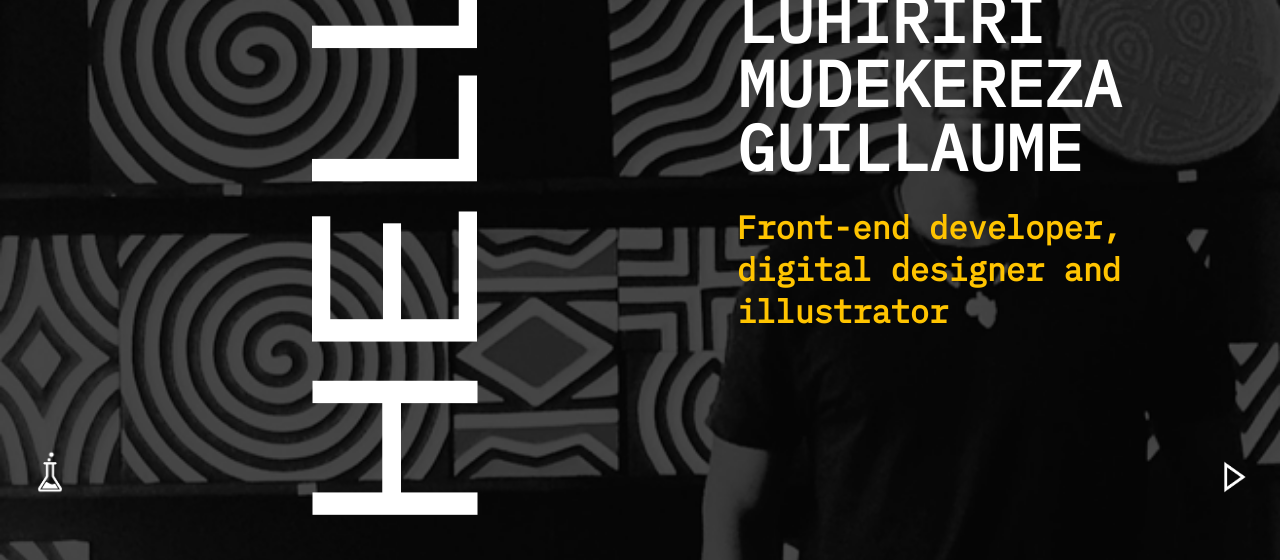
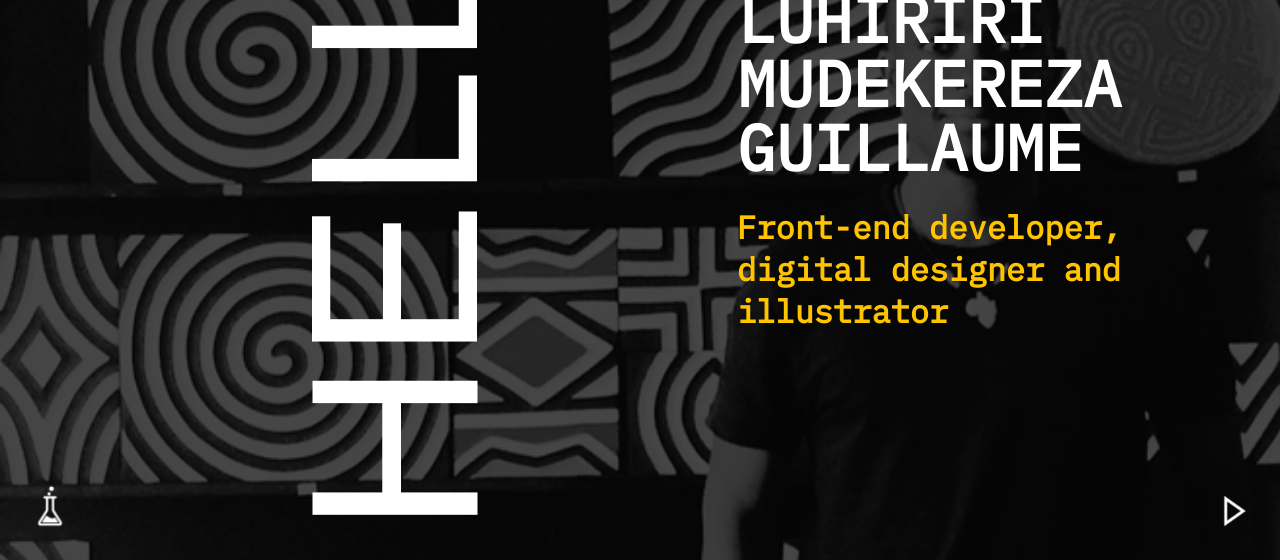
Before and after one commit to willigeek2018/willigeek2018.github.io, a plain HTML site: page index.html in a window 1280 px wide. Shown: the part 240-800 px from the top of the page. Drawn offline with Linux system fonts and the light colour scheme; a web font is replaced by a local one.

Commit message:
Changed the position for the bottom icons

```diff
--- a/home.css
+++ b/home.css
@@ -116,20 +116,16 @@ header {
 
 footer {
 
-    position: relative;
-    bottom: -30px;
-
-    display: flex;
-    justify-content: space-between;
-    align-items: flex-end;
-
-    padding: 0px 25px;
+    position: fixed;
+    bottom: 25px;
 }
 
 /* Experiment button */
 
 .experiments {
-    position: relative;
+    position: fixed;
+    left: 25px;
+    bottom: 25px;
 }
 
 .experiments img {
@@ -163,7 +159,9 @@ footer {
 /* Showreel button */
 
 .showreel {
-    position: relative;
+    position: fixed;
+    right: 25px;
+    bottom: 25px;
 }
 
 .showreelTips {
--- a/project.css
+++ b/project.css
@@ -129,24 +129,18 @@ article p{
 }
 
 
-/* FOOTER SECTION STYLES */
-
 footer {
 
-    position: relative;
-    bottom: -30px;
-
-    display: flex;
-    justify-content: space-between;
-    align-items: flex-end;
-
-    padding: 0px 25px;
+    position: fixed;
+    bottom: 25px;
 }
 
 /* Experiment button */
 
 .experiments {
-    position: relative;
+    position: fixed;
+    left: 25px;
+    bottom: 25px;
 }
 
 .experiments img {
@@ -180,7 +174,9 @@ footer {
 /* Showreel button */
 
 .showreel {
-    position: relative;
+    position: fixed;
+    right: 25px;
+    bottom: 25px;
 }
 
 .showreelTips {
```
